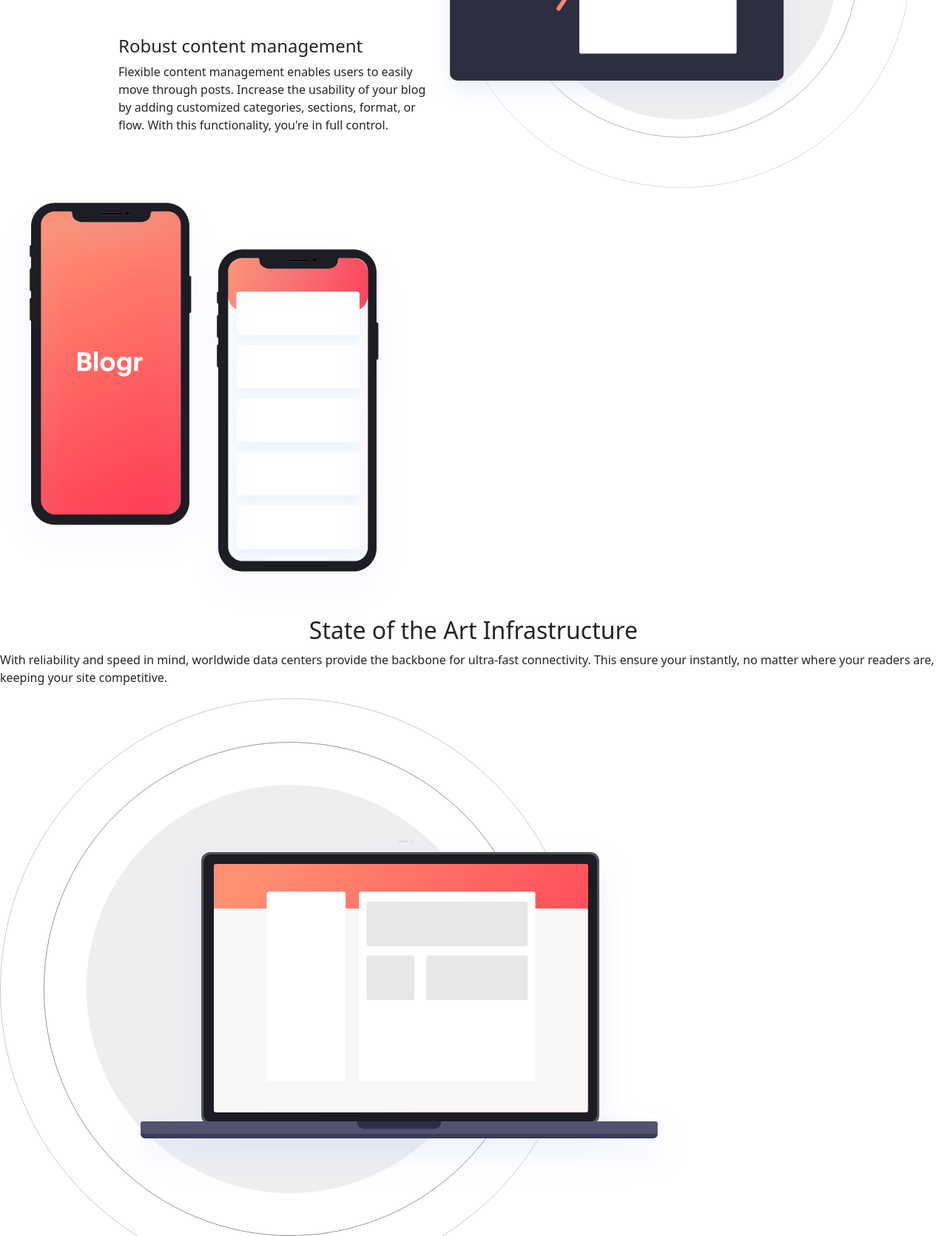
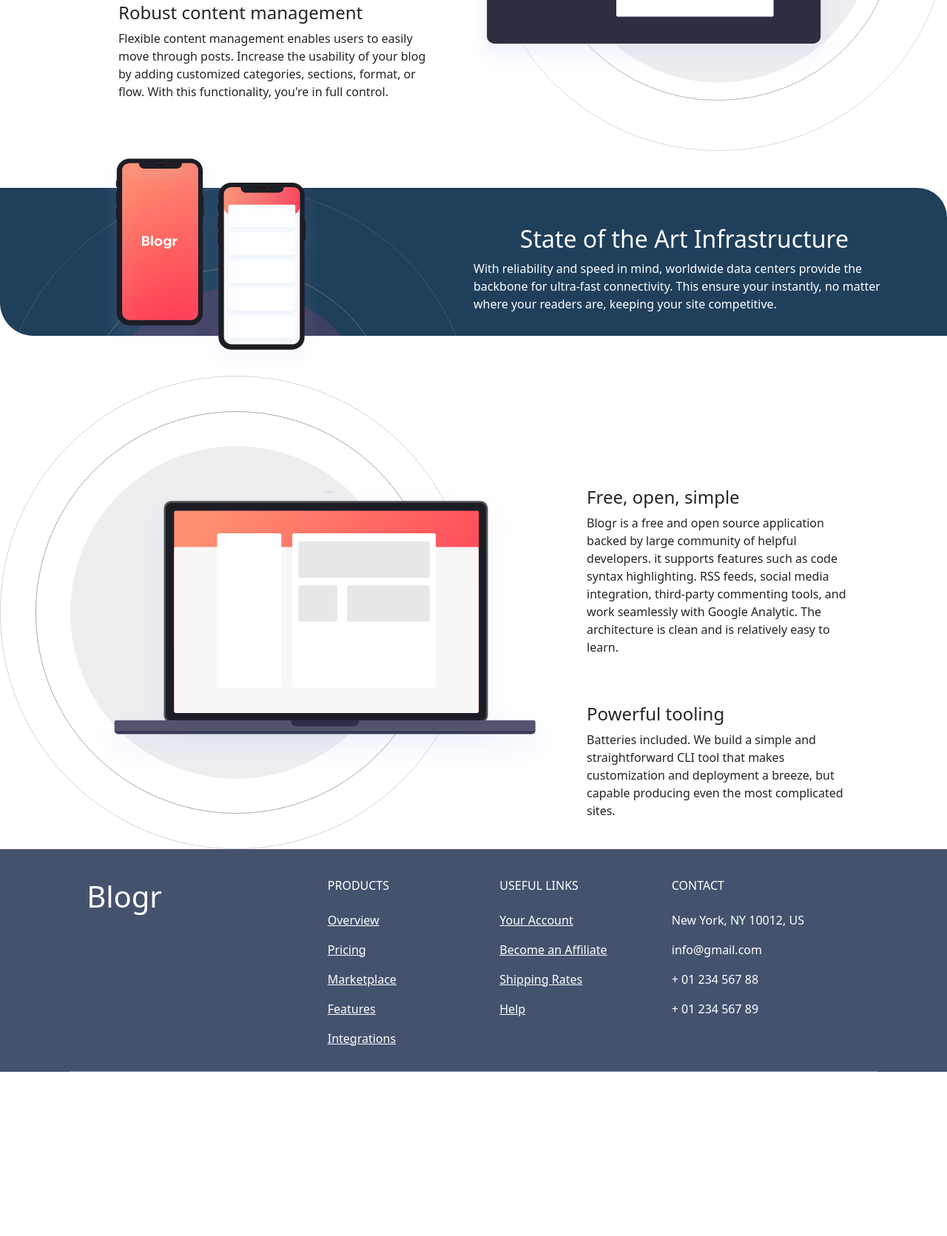
Before and after one commit to erwinfazza/bloger-landing-page, a plain HTML site: page index.html in a window 1280 px wide. Shown: the part 924-2595 px from the top of the page at 74% size. After the commit the page ends 2389 px from the top, so only its background shows below. Drawn offline with nearby package versions, Linux system fonts and the light colour scheme.

Commit message:
bagian fotter belum selesai

```diff
--- a/index.html
+++ b/index.html
@@ -27,9 +27,9 @@
               <li class="nav-item dropdown">
                 <a class="nav-link dropdown-toggle text-light" href="#" role="button" data-bs-toggle="dropdown" aria-expanded="false">Connect</a>
                 <ul class="dropdown-menu">
-                  <li><a class="dropdown-item" href="#">Action</a></li>
-                  <li><a class="dropdown-item" href="#">Another action</a></li>
-                  <li><a class="dropdown-item" href="#">Something else here</a></li>
+                  <li><a class="dropdown-item" href="#">Contact</a></li>
+                  <li><a class="dropdown-item" href="#">Newsletter</a></li>
+                  <li><a class="dropdown-item" href="#">LinkedIn</a></li>
                 </ul>
               </li>
             </ul>
@@ -55,7 +55,7 @@
     <div class="content">
       <h2>Designed for the future</h2>
       <div class="isi">
-        <div class="text">
+        <div class="text-1">
           <h4>Introducing an extensible editor</h4>
           <p>
             Blogr features an exceedingly intuitive interface which lets ou focus on one thing: creating content. The editor supports management of multiple blogs and allows easy manipulation of embeds such as image, videos, and Markdown.
@@ -63,22 +63,32 @@
           </p>
           <br />
           <br />
-          <h4>Robust content management</h4>
-          <p>Flexible content management enables users to easily move through posts. Increase the usability of your blog by adding customized categories, sections, format, or flow. With this functionality, you're in full control.</p>
+          <div>
+            <h4>Robust content management</h4>
+            <p>Flexible content management enables users to easily move through posts. Increase the usability of your blog by adding customized categories, sections, format, or flow. With this functionality, you're in full control.</p>
+          </div>
         </div>
         <div class="image">
           <img id="img" src="img/illustration-editor-desktop.svg" alt="" />
         </div>
       </div>
     </div>
-    <div class="img2">
-      <img src="img/illustration-phones.svg" alt="" />
-      <h2>State of the Art Infrastructure</h2>
-      <p>With reliability and speed in mind, worldwide data centers provide the backbone for ultra-fast connectivity. This ensure your instantly, no matter where your readers are, keeping your site competitive.</p>
+    <div class="kosong"></div>
+    <div class="content-2">
+      <div>
+        <img class="image-big" src="img/illustration-phones.svg" alt="" width="300" height="300" />
+      </div>
+      <div class="text-phone">
+        <h2>State of the Art Infrastructure</h2>
+        <p>With reliability and speed in mind, worldwide data centers provide the backbone for ultra-fast connectivity. This ensure your instantly, no matter where your readers are, keeping your site competitive.</p>
+      </div>
     </div>
-    <div class="image3">
-      <img src="img/illustration-laptop-desktop.svg" alt="" />
-      <div class="teks">
+    <br />
+    <br />
+    <br />
+    <div class="content-3">
+      <img src="img/illustration-laptop-desktop.svg" alt="" width="840" height="640" />
+      <div class="teks-lap">
         <h4>Free, open, simple</h4>
         <p>
           Blogr is a free and open source application backed by large community of helpful developers. it supports features such as code syntax highlighting. RSS feeds, social media integration, third-party commenting tools, and work
@@ -90,7 +100,88 @@
         <p>Batteries included. We build a simple and straightforward CLI tool that makes customization and deployment a breeze, but capable producing even the most complicated sites.</p>
       </div>
     </div>
-    <footer></footer>
+
+      <!-- Footer -->
+      <footer class="text-center text-lg-start text-white" style="background-color: #45526e">
+        <!-- Grid container -->
+        <div class="container p-4 pb-0">
+          <!-- Section: Links -->
+          <section class="">
+            <!--Grid row-->
+            <div class="row">
+              <!-- Grid column -->
+              <div class="col-md-3 col-lg-3 col-xl-3 mx-auto mt-3">
+                <h1 class=" mb-4 font-weight-bold">Blogr</h1>
+
+              </div>
+              <!-- Grid column -->
+
+              <hr class="w-100 clearfix d-md-none" />
+
+              <!-- Grid column -->
+              <div class="col-md-2 col-lg-2 col-xl-2 mx-auto mt-3">
+                <h6 class="text-uppercase mb-4 font-weight-bold">Products</h6>
+                <p>
+                  <a class="text-white">Overview</a>
+                </p>
+                <p>
+                  <a class="text-white">Pricing</a>
+                </p>
+                <p>
+                  <a class="text-white">Marketplace</a>
+                </p>
+                <p>
+                  <a class="text-white">Features</a>
+                </p>
+                <p>
+                  <a class="text-white">Integrations</a>
+                </p>
+              </div>
+              <!-- Grid column -->
+
+              <hr class="w-100 clearfix d-md-none" />
+
+              <!-- Grid column -->
+              <div class="col-md-3 col-lg-2 col-xl-2 mx-auto mt-3">
+                <h6 class="text-uppercase mb-4 font-weight-bold">Useful links</h6>
+                <p>
+                  <a class="text-white">Your Account</a>
+                </p>
+                <p>
+                  <a class="text-white">Become an Affiliate</a>
+                </p>
+                <p>
+                  <a class="text-white">Shipping Rates</a>
+                </p>
+                <p>
+                  <a class="text-white">Help</a>
+                </p>
+              </div>
+
+              <!-- Grid column -->
+              <hr class="w-100 clearfix d-md-none" />
+
+              <!-- Grid column -->
+              <div class="col-md-4 col-lg-3 col-xl-3 mx-auto mt-3">
+                <h6 class="text-uppercase mb-4 font-weight-bold">Contact</h6>
+                <p><i class="fas fa-home mr-3"></i> New York, NY 10012, US</p>
+                <p><i class="fas fa-envelope mr-3"></i> info@gmail.com</p>
+                <p><i class="fas fa-phone mr-3"></i> + 01 234 567 88</p>
+                <p><i class="fas fa-print mr-3"></i> + 01 234 567 89</p>
+              </div>
+              <!-- Grid column -->
+            </div>
+            <!--Grid row-->
+          </section>
+          <!-- Section: Links -->
+
+          <hr class="my-3" />
+        </div>
+        <!-- Grid container -->
+      </footer>
+      <!-- Footer -->
+    </div>
+    <!-- End of .containe -->
     <script src="https://cdn.jsdelivr.net/npm/bootstrap@5.2.1/dist/js/bootstrap.bundle.min.js"></script>
   </body>
 </html>
--- a/style.css
+++ b/style.css
@@ -42,6 +42,8 @@
 header {
   background-image: url(img/bg-pattern-intro-desktop.svg);
   background-color: hsl(356, 88%, 68%);
+  background-size: cover;
+  background-repeat: no-repeat;
   border-radius: 0 0 0 20px;
   padding-bottom: 150px;
 }
@@ -52,10 +54,7 @@
   margin-top: 60px;
   text-align: center;
 }
-.content {
-  margin: 100px;
-  justify-content: space-around;
-}
+
 h2 {
   text-align: center;
 }
@@ -72,8 +71,48 @@
   width: 650px;
   height: 600px;
   margin-right: -50px;
-  padding-top: -100px;
+  padding-top: -150px;
   position: relative;
   display: flex;
   float: right;
 }
+.content {
+  margin: 50px;
+  justify-content: space-around;
+}
+.text-1 {
+  padding: 130px 50px 0 0;
+  margin-left: 100px;
+}
+.content-2 {
+  display: inline-flex;
+  justify-content: space-between;
+  height: 200px;
+  border-radius: 0 40px 0 45px;
+  background-color: hsl(208, 49%, 24%);
+  background-image: url(img/bg-pattern-circles.svg);
+  background-repeat: no-repeat;
+  background-position: left top;
+  background-size: 50%;
+  margin-top: 50px;
+}
+.image-big {
+  display: flex;
+  margin-top: -50px;
+  margin-left: 135px;
+}
+.text-phone {
+  margin-top: 30px;
+  padding: 20px 70px 0 0;
+  width: 50%;
+  color: hsl(0, 0%, 100%);
+}
+.content-3 {
+  display: flex;
+  justify-content: space-between;
+}
+.teks-lap {
+  padding-top: 150px;
+  padding-right: 100px;
+  margin-right: 30px;
+}
```
